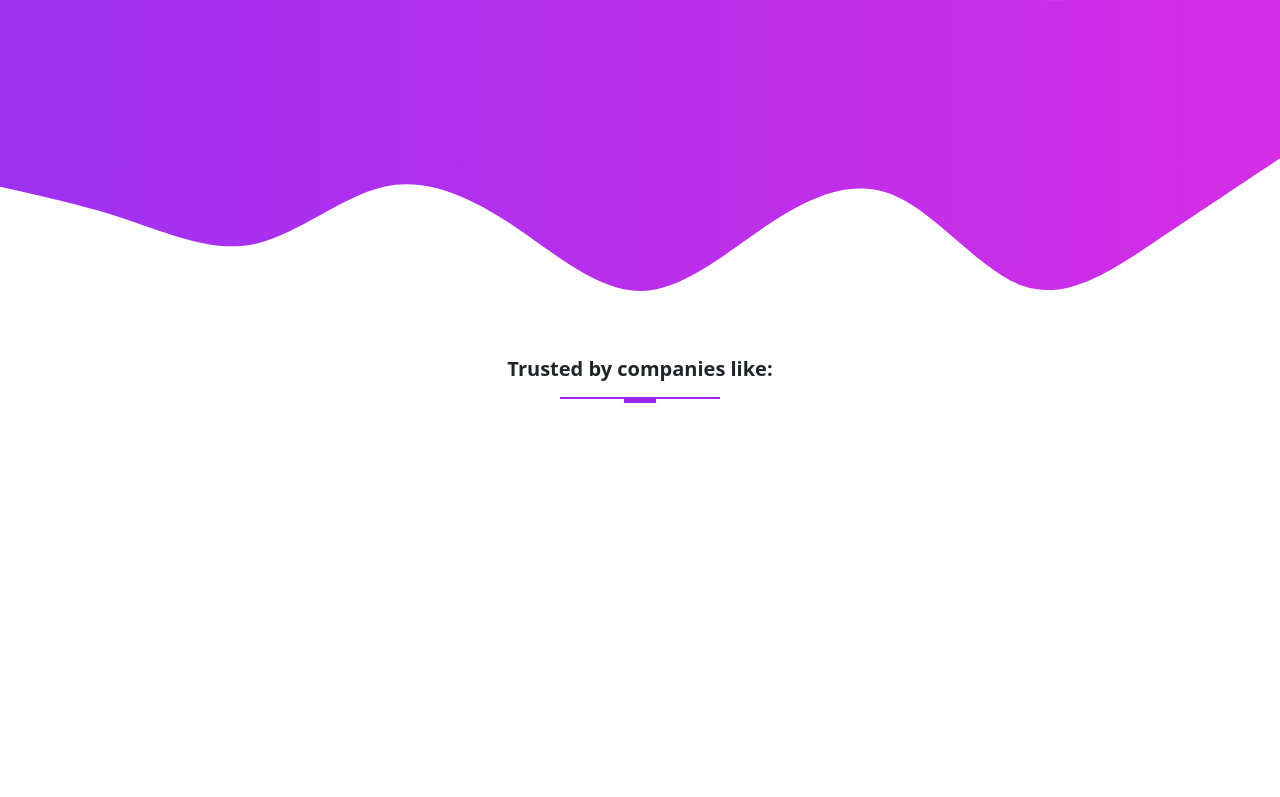
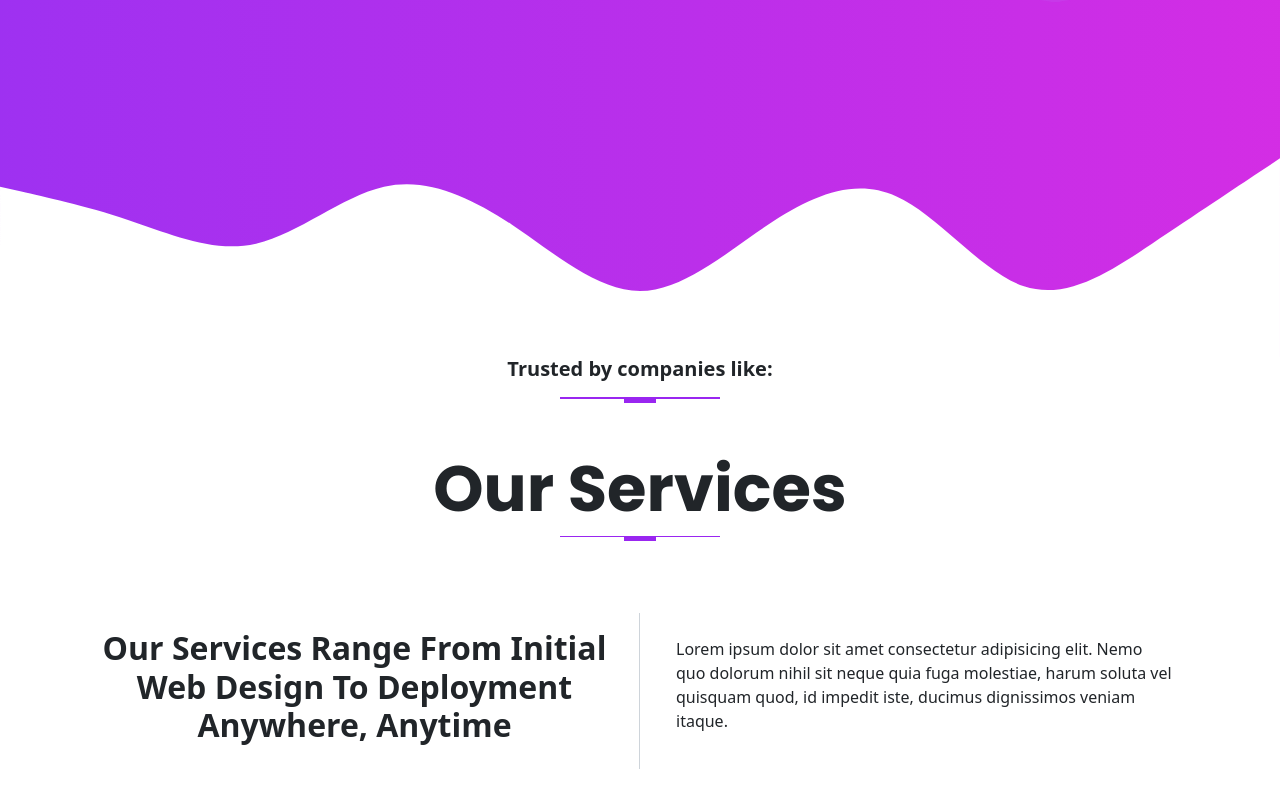
Before and after one commit to professorhobo31/Bootstrap-Sass-PracticeRepo, a website: page practice2_portfolio/index.html in a window 1280 px wide. Shown: the part 601-1398 px from the top of the page. Before the commit the page ends 1052 px from the top, so only its background shows below. Drawn offline with nearby package versions, Linux system fonts and the light colour scheme; files that its build step writes are made by us from their sources; files whose address does not match are found by name.

Commit message:
Start services section, add border-right and display-2 to typography

```diff
--- a/practice2_portfolio/index.html
+++ b/practice2_portfolio/index.html
@@ -68,7 +68,7 @@
         <div class="row align-items-center text-white">
           <div class="col-md-6 intros">
             <h1 class="display-2">
-              <span class="display-2--intro"> Hey there! I'm Max</span>
+              <span class="display-2--intro"> Hey there, I'm Max!</span>
               <span class="display-2--description lh-base"
                 >This is a multi purpose responsive page built using bootstrap,
                 sass and gulp as a means of practice and as a display of
@@ -112,8 +112,40 @@
     <section id="companies" class="companies">
       <div class="container">
         <div class="row">
-          <h4 class="fw-bold lead mb-3 text-center">Trusted by companies like:</h4>
+          <h4 class="fw-bold lead mb-3 text-center">
+            Trusted by companies like:
+          </h4>
           <div class="heading-line mb-5"></div>
+        </div>
+      </div>
+    </section>
+
+    <!-- //////////////////////////////SERVICES SECTION/////////////////////////////////////////// -->
+
+    <section id="services" class="our-services">
+      <div class="container">
+        <div class="row">
+          <h1 class="display-3 fw-bold text-center">Our Services</h1>
+          <div class="heading-line mb-3"></div>
+        </div>
+      </div>
+
+      <!-- DESCRIPTION CONTENT -->
+      <div class="container">
+        <div class="row pt-2 pb-2 mt-5 mb-3">
+          <div class="col-md-6 border-right">
+            <div class="bg-white p-3">
+              <h2 class="fw-bold text-capitalize text-center">
+                our services range from initial web design to deployment
+                anywhere, anytime
+              </h2>
+            </div>
+          </div>
+          <div class="col-md-6">
+            <div class="bg-white p-4 text-start">
+              <p class="fw-light">Lorem ipsum dolor sit amet consectetur adipisicing elit. Nemo quo dolorum nihil sit neque quia fuga molestiae, harum soluta vel quisquam quod, id impedit iste, ducimus dignissimos veniam itaque.</p>
+            </div>
+          </div>
         </div>
       </div>
     </section>
--- a/practice2_portfolio/src/scss/components/_typography.scss
+++ b/practice2_portfolio/src/scss/components/_typography.scss
@@ -1,6 +1,9 @@
 @use "../custom" as *;
 @use "../components/mixins" as *;
 
+
+//DISPLAY 2
+//used mainly in the intro section. (Hey there, I'm Max!)
 .display-2 {
     margin-bottom: 1rem;
     text-transform: capitalize;
@@ -46,3 +49,17 @@
     margin: 0 auto;
 }
 //The above two properties add a simple doble line to the bottom of our text.
+
+//DISPLAY 3
+.display-3 {
+    font-family: "Poppins", sans-serif;
+
+}
+
+//BORDER RIGHT
+//adds a gray line at the right of the class content
+.border-right {
+    border-right: solid 0.1rem $gray-400;
+    height: 100%;
+
+}
```
Also changed, not shown: practice2_portfolio/images/services/coding-29.png (added), practice2_portfolio/images/services/coding-5-61.png (added), practice2_portfolio/images/services/data-storage-1-71.png (added), practice2_portfolio/src/css/style.css, 1 other file.
